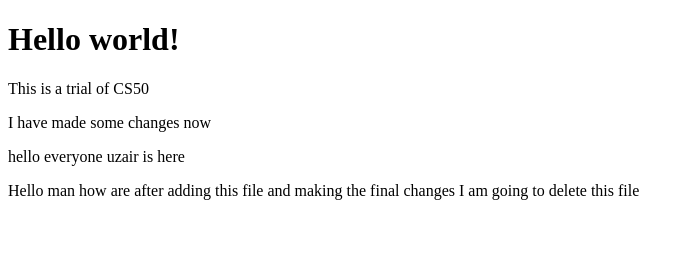
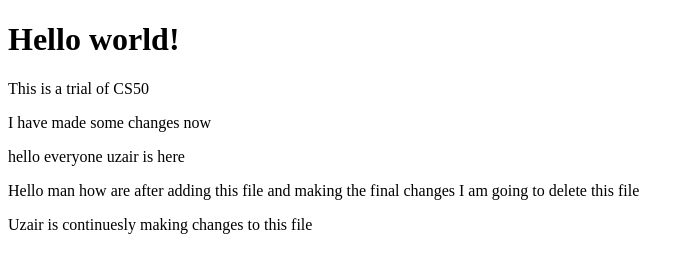
Before and after one commit to Uzair-90/HSPSQL, a plain HTML site: page hello.html in a window 1280 px wide. Shown: the whole page, without its empty margins (0-694 px from the left). Drawn offline with Linux system fonts and the light colour scheme.

Commit message:
Uzair made another change

```diff
--- a/hello.html
+++ b/hello.html
@@ -12,6 +12,6 @@
 	<p>I have made some changes now </p>
 	<p>hello everyone uzair is here</p>
 	<p> Hello man how are after adding this file and making the final changes I am going to delete this file</p>
-
+	<p>Uzair is continuesly making changes to this file</p>
 </body>
 </html>
```
